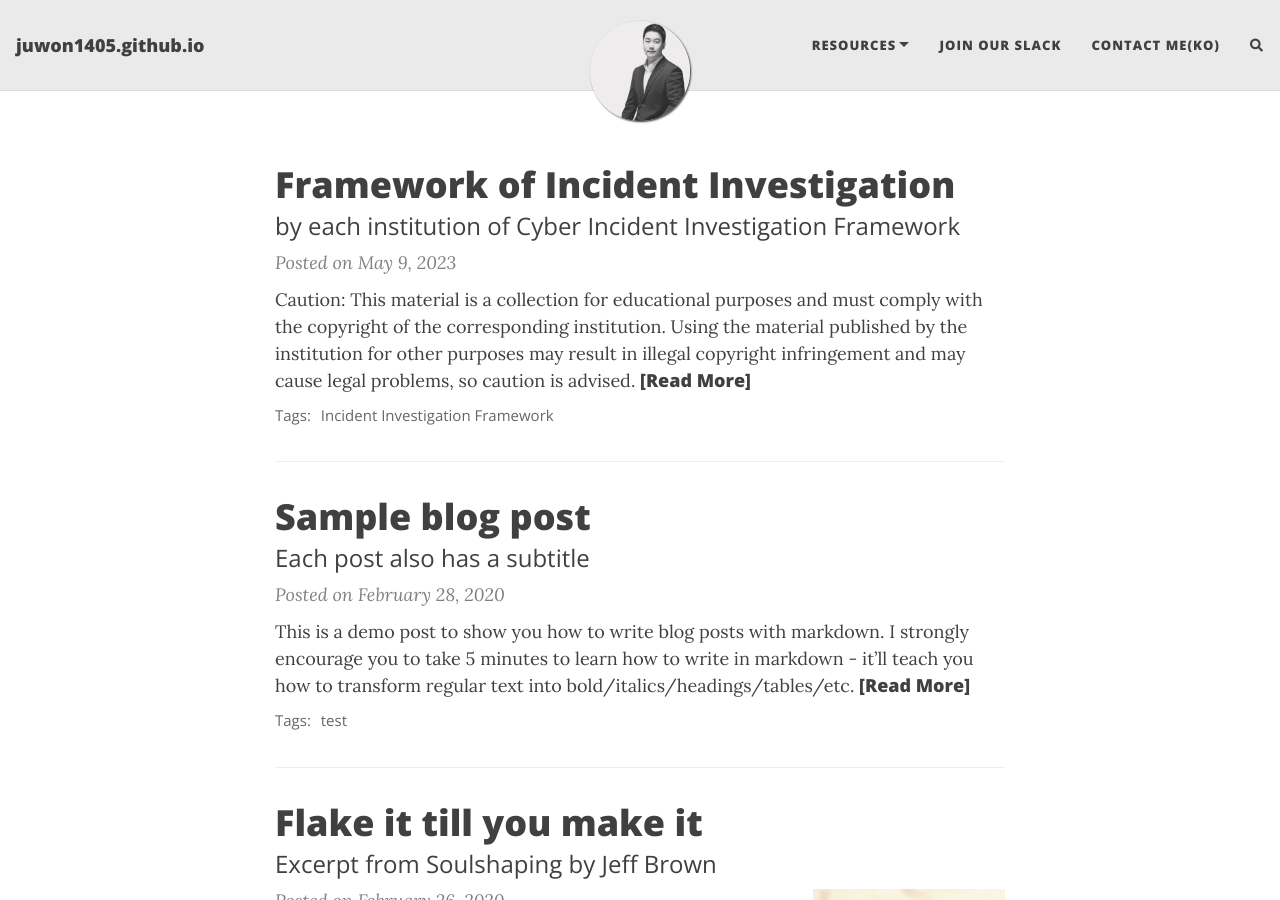
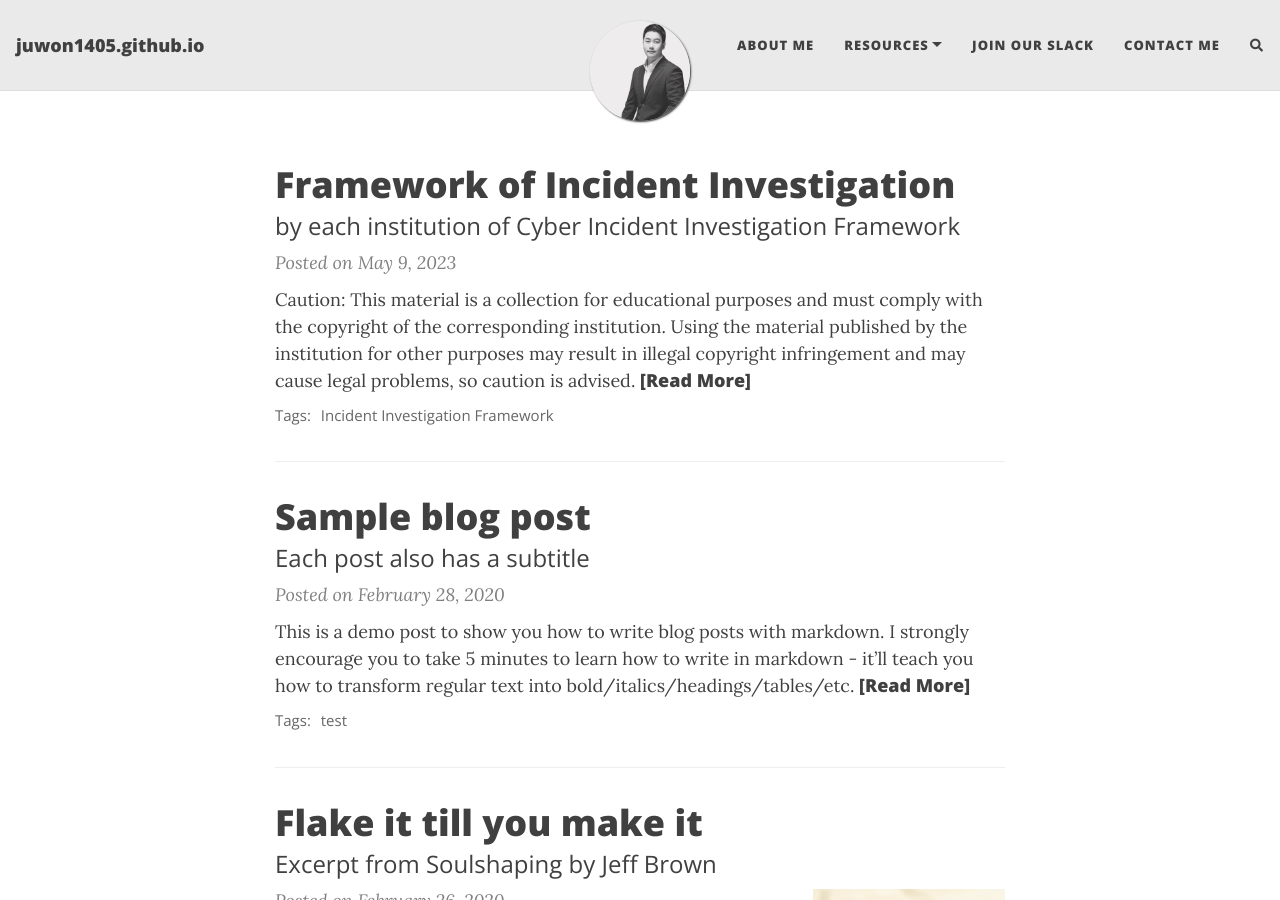
Before and after one commit to Juwon1405/juwon1405.github.io, a Jekyll site: the page built from index.html, in a window 1280 px wide and 900 px high. Built offline with Jekyll 4.4.1, drawn with Linux system fonts in a browser that asks for light colours; nearby versions of some CDN libraries; the list of posts is cut into pages by our own code; comment, search, counter and statistics services are not loaded.

Commit message:
Update _config.yml

```diff
--- a/_config.yml
+++ b/_config.yml
@@ -20,6 +20,7 @@ brother: luxpal21(Gun)
 ###############################################
 
 navbar-links:
+  About Me: "https://juwon1405.github.io/aboutme"
   Resources:
     - Published Book: "http://www.yes24.com/Product/Goods/83538369"
     - Our Wiki: "https://doubles1405.atlassian.net/wiki/spaces/DOUB/overview"
@@ -27,7 +28,7 @@ navbar-links:
     - Our Github: "https://github.com/DoubleS1405"
     - Our Youtube: "https://www.youtube.com/c/doubles1405"
   Join Our Slack: "https://join.slack.com/t/doubles1405/shared_invite/zt-1uh8wxkgn-odceL8OKMJviwSKgscuAvg"
-  Contact Me(Ko): "http://pf.kakao.com/_VHnUxj"
+  Contact Me: "http://pf.kakao.com/_VHnUxj"
 
 ################
 # --- Logo --- #
```
